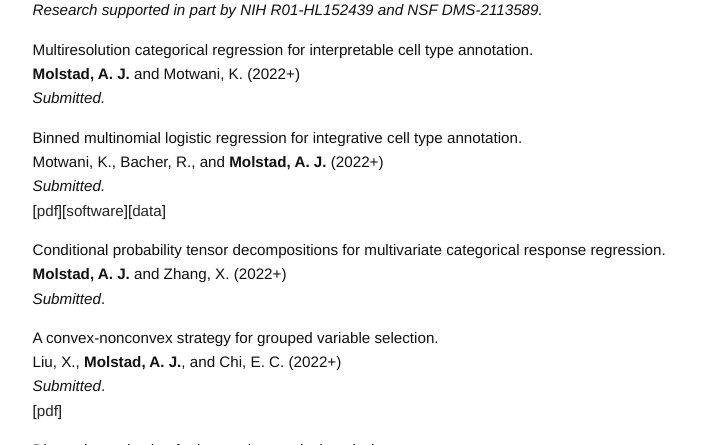
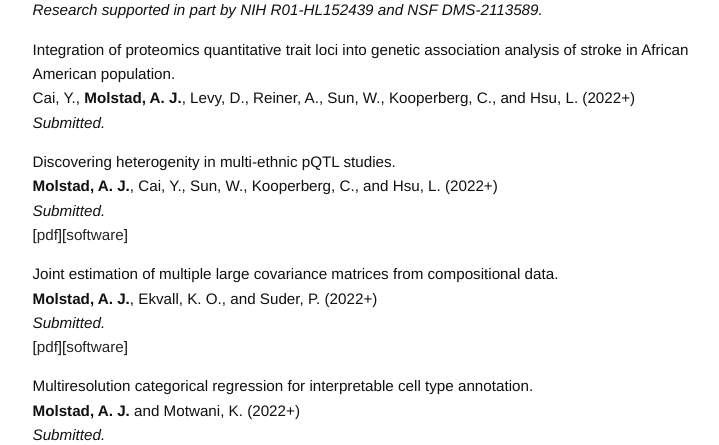
Before and after one commit to ajmolstad/ajmolstad.github.io, a Jekyll site: the page built from research.md, in a window 1280 px wide and 900 px high, cut to the strip 455-900 px from the top of the window. Shown: the whole strip, without its empty margins (275-994 px from the left). Built offline with Jekyll 4.4.1, drawn with Linux system fonts in a browser that asks for light colours.

Commit message:
Update research.md

```diff
--- a/research.md
+++ b/research.md
@@ -8,10 +8,20 @@ permalink: /research/
 
 *Research supported in part by NIH R01-HL152439 and NSF DMS-2113589.*
 
-<!-- Joint estimation of multiple large covariance matrices from compositional data. <br>
+ Integration of proteomics quantitative trait loci into genetic association analysis of stroke in African American population. <br>
+Cai, Y., **Molstad, A. J.**, Levy, D., Reiner, A., Sun, W., Kooperberg, C., and Hsu, L. (2022+) <br>
+*Submitted.* <br>
+
+
+Discovering heterogenity in multi-ethnic pQTL studies. <br>
+**Molstad, A. J.**, Cai, Y., Sun, W., Kooperberg, C., and Hsu, L. (2022+) <br>
+*Submitted.* <br>
+[[pdf](https://arxiv.org/abs/2108.02143)][[software](https://github.com/ajmolstad/IntegrativeCox)]<br>
+
+Joint estimation of multiple large covariance matrices from compositional data. <br>
 **Molstad, A. J.**, Ekvall, K. O., and Suder, P. (2022+) <br>
 *Submitted.* <br>
-[[pdf](https://arxiv.org/abs/2108.02143)][[software](https://github.com/ajmolstad/IntegrativeCox)]<br> -->
+[[pdf](https://arxiv.org/abs/2108.02143)][[software](https://github.com/ajmolstad/IntegrativeCox)]<br>
 
 Multiresolution categorical regression for interpretable cell type annotation. <br>
 **Molstad, A. J.** and Motwani, K. (2022+) <br>
```
